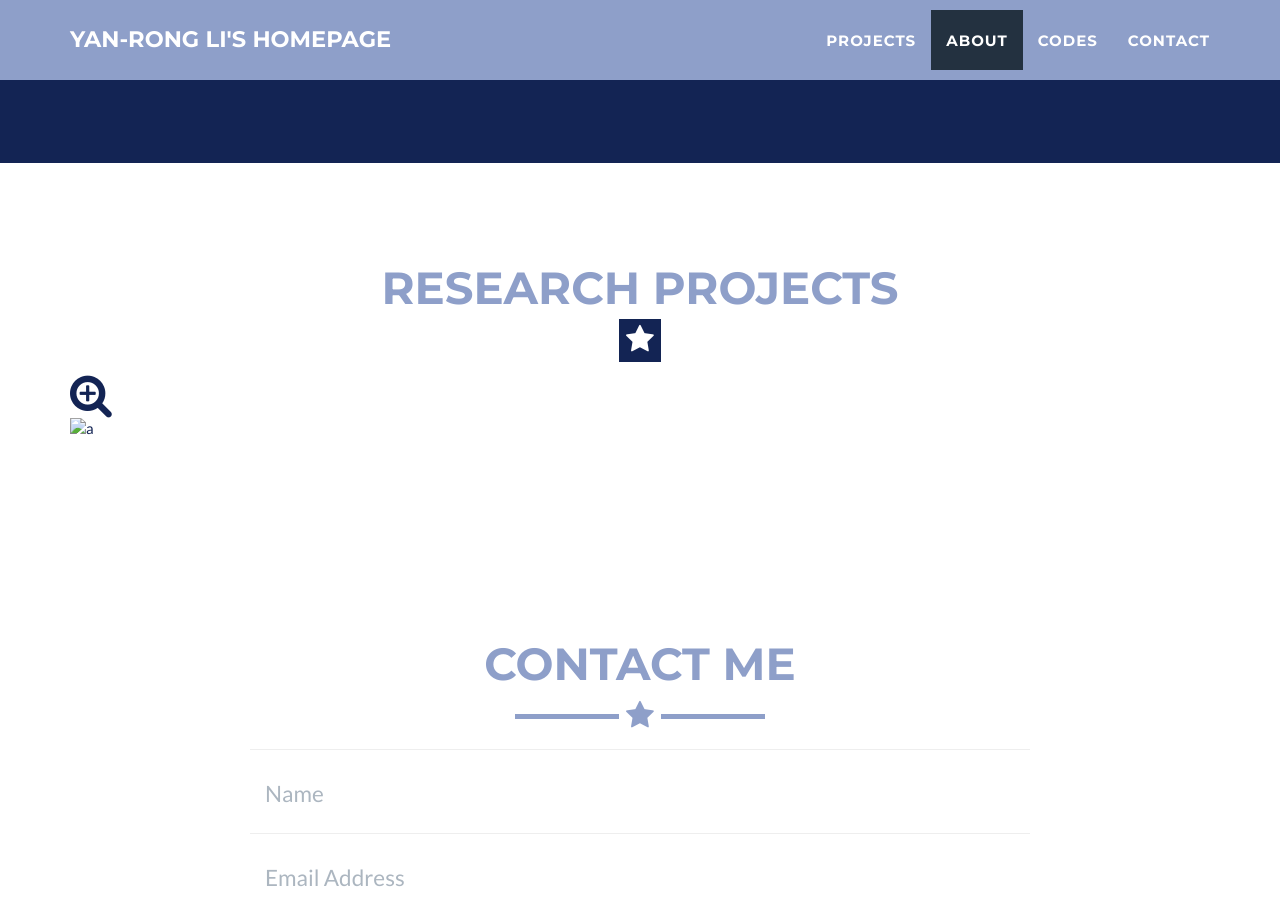
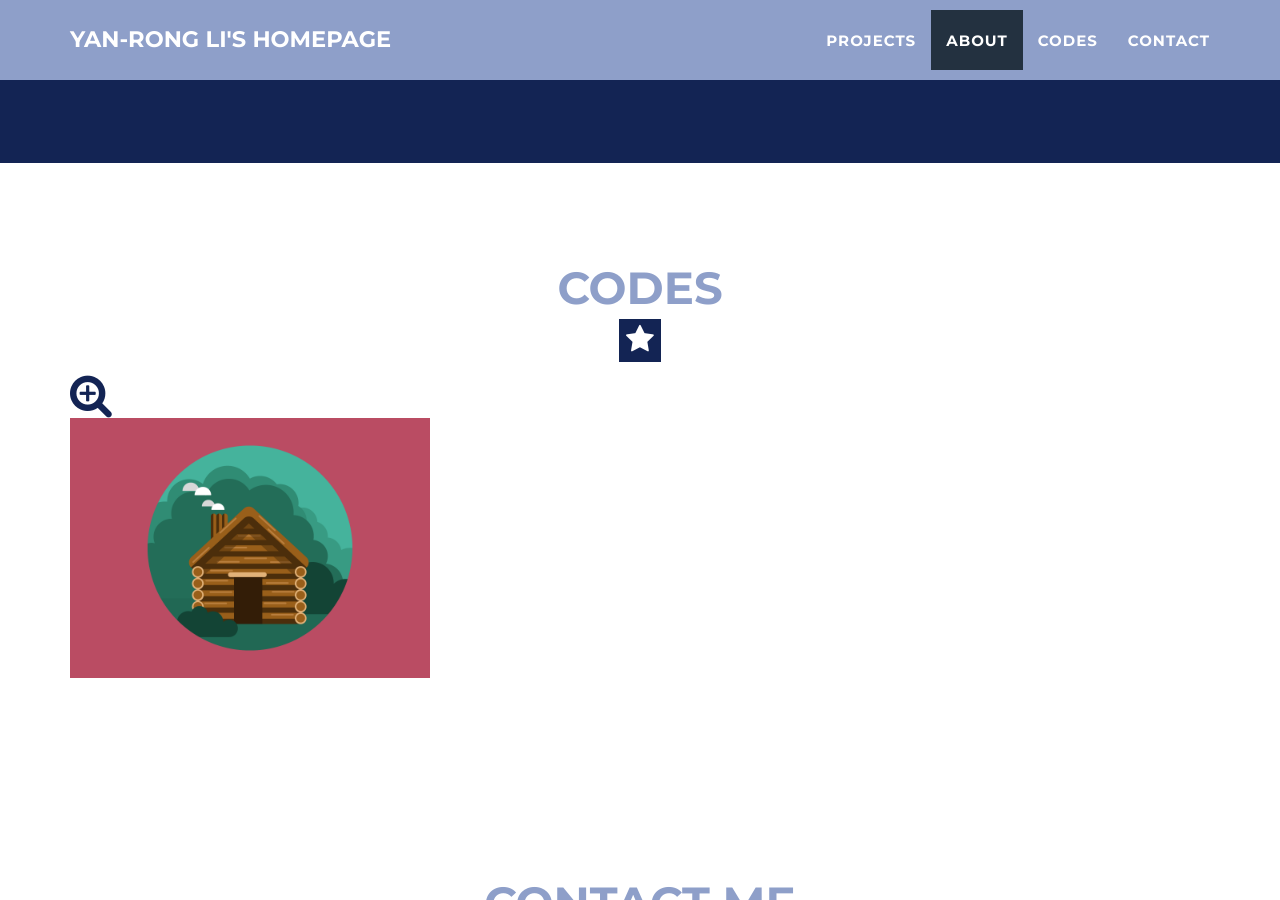
Before and after one commit to liyropt/liyropt.github.io, a Jekyll site: the page built from index.html, in a window 1280 px wide and 900 px high, scrolled down 2046 px. Built offline with Jekyll 4.4.1, drawn with Linux system fonts in a browser that asks for light colours.

Commit message:
adjust codes term.

```diff
--- a/_includes/codes.html
+++ b/_includes/codes.html
@@ -1,21 +1,21 @@
-<!-- Portfolio Grid Section -->
+<!-- Code Grid Section -->
 <section id="codes">
     <div class="container">
         <div class="row">
             <div class="col-lg-12 text-center">
-                <h2>Research Projects</h2>
+                <h2>Codes</h2>
                 <hr class="star-light">
             </div>
         </div>
         <div class="row">
-            <div class="col-sm-4 projects-item">
+            <div class="col-sm-4 codes-item">
                 <a href="#codesModal-1" class="codes-link" data-toggle="modal">
                     <div class="caption">
                         <div class="caption-content">
                             <i class="fa fa-search-plus fa-3x"></i>
                         </div>
                     </div>
-                    <img src="img/project/cabin.png" class="img-responsive" alt="a">
+                    <img src="img/codes/cabin.png" class="img-responsive" alt="a">
                 </a>
             </div>
         </div>
```
